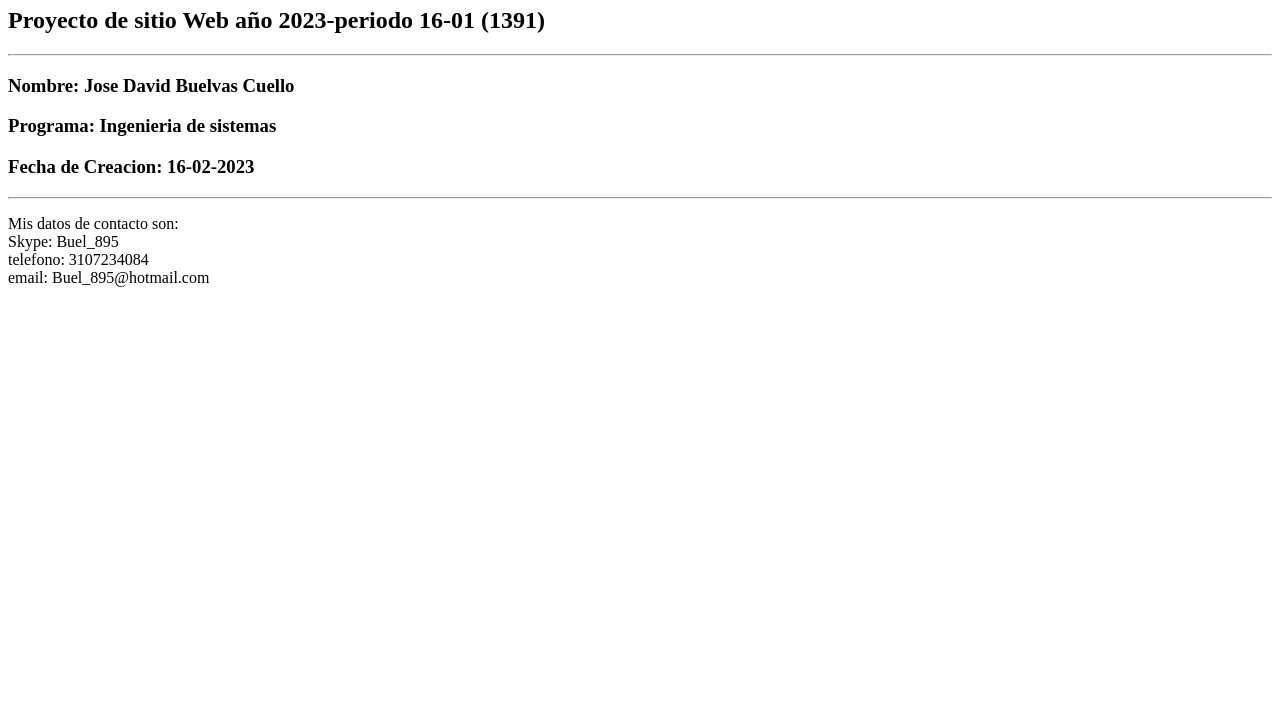
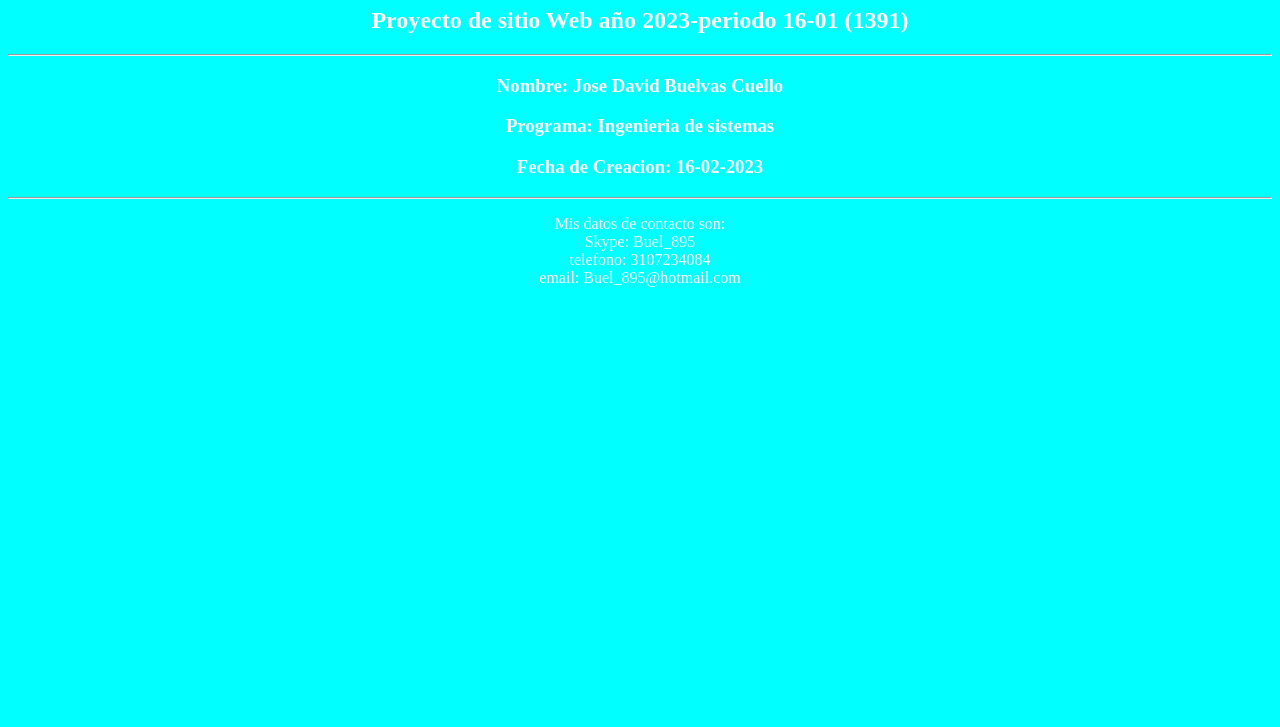
Before and after one commit to DSW-JoseBuelvas-1391/DSW-JoseBuelvas-1391, a plain HTML site: page index.html in a window 1280 px wide. Shown: the part 73-800 px from the top of the page. Drawn offline with Linux system fonts and the light colour scheme.

Commit message:
Update index.html
cuarta actualizacion

```diff
--- a/index.html
+++ b/index.html
@@ -6,6 +6,13 @@
     <meta name="viewport" content="width=device-width, initial-scale=1.0">
     <title>Document</title>
 </head>
+<style>
+    * {
+      text-align: center;
+      background-color: aqua;
+      color: white;
+    }
+</style>
 <body>
  <h1> Bienbenidos a mi sitio Web </h1>
 <h2> Proyecto de sitio Web año 2023-periodo 16-01 (1391) </h2>
```
